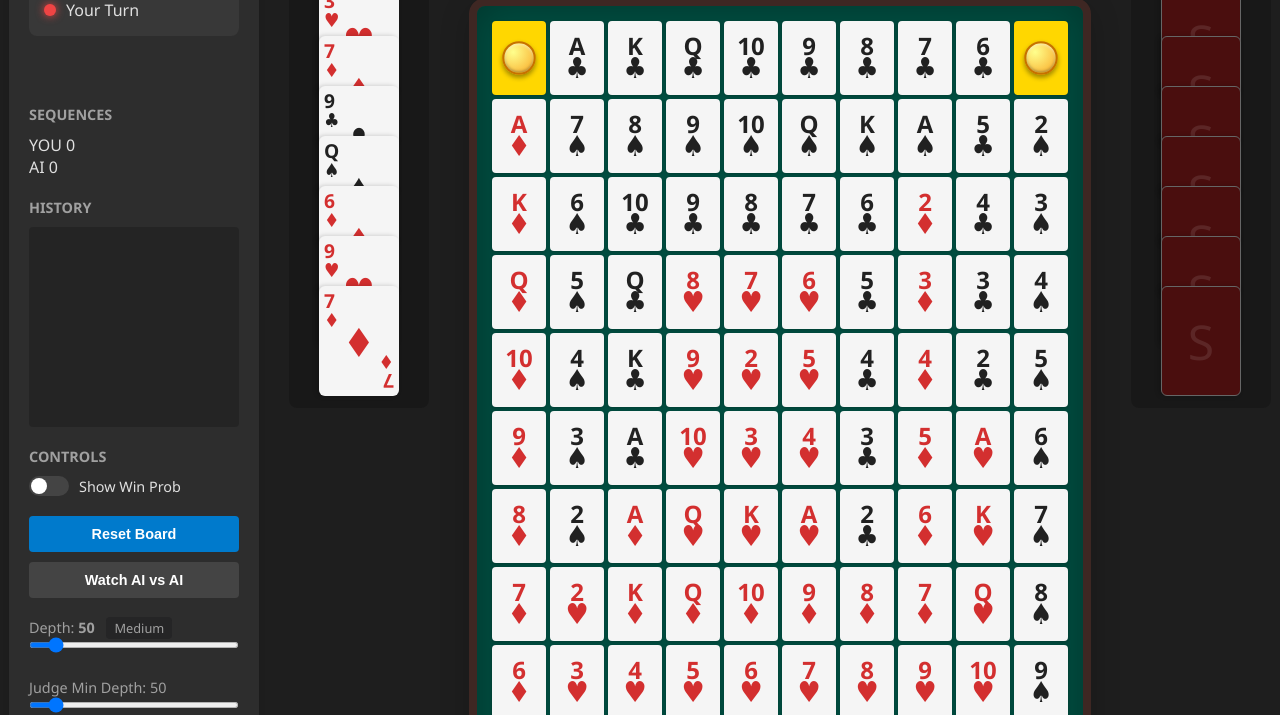
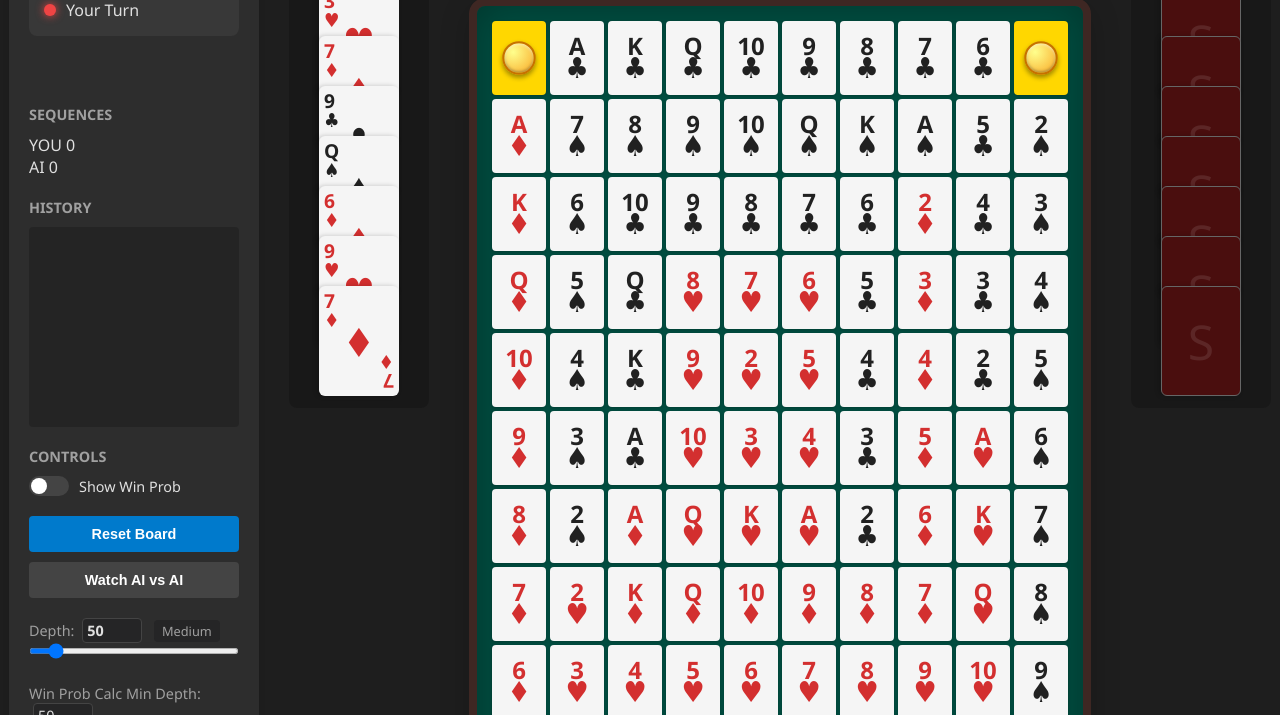
Before and after one commit to Ron12777/Sequence-AI, a plain HTML site: page web/static/index.html in a window 1280 px wide. Shown: the part 85-800 px from the top of the page. Drawn offline with Linux system fonts and the light colour scheme.

Commit message:
Updates to ui

```diff
--- a/web/static/game.js
+++ b/web/static/game.js
@@ -111,25 +111,56 @@ document.addEventListener('DOMContentLoaded', async () => {
         // Update P2 (Default)
         if (depthSlider && depthValue && difficultyLabel) {
             const val = parseInt(depthSlider.value);
-            depthValue.textContent = val;
+            depthValue.value = val;
             difficultyLabel.textContent = getDifficultyLabel(val);
         }
         // Update P1
         if (depthP1Slider && depthP1Value && difficultyLabelP1) {
             const val = parseInt(depthP1Slider.value);
-            depthP1Value.textContent = val;
+            depthP1Value.value = val;
             difficultyLabelP1.textContent = getDifficultyLabel(val);
         }
         // Update Judge
         if (judgeDepthSlider && judgeDepthValue) {
             const val = parseInt(judgeDepthSlider.value);
-            judgeDepthValue.textContent = val;
+            judgeDepthValue.value = val;
         }
     }
 
     if (depthSlider) depthSlider.addEventListener('input', updateDepthDisplay);
     if (depthP1Slider) depthP1Slider.addEventListener('input', updateDepthDisplay);
     if (judgeDepthSlider) judgeDepthSlider.addEventListener('input', updateDepthDisplay);
+
+    function handleNumericInput(inputEl, sliderEl, labelEl) {
+        if (!inputEl || !sliderEl) return;
+
+        const clamp = (val) => Math.max(1, Math.min(500, val));
+
+        inputEl.addEventListener('input', () => {
+            let val = parseInt(inputEl.value);
+            if (!isNaN(val)) {
+                // For live input, we allow partial typing but clamp for the slider
+                const clamped = clamp(val);
+                sliderEl.value = clamped;
+                if (labelEl) labelEl.textContent = getDifficultyLabel(clamped);
+            }
+        });
+
+        // Strict correction on blur
+        inputEl.addEventListener('blur', () => {
+            let val = parseInt(inputEl.value);
+            if (isNaN(val)) val = 50; // Default fallback
+            const clamped = clamp(val);
+            inputEl.value = clamped;
+            sliderEl.value = clamped;
+            if (labelEl) labelEl.textContent = getDifficultyLabel(clamped);
+        });
+    }
+
+    handleNumericInput(depthValue, depthSlider, difficultyLabel);
+    handleNumericInput(depthP1Value, depthP1Slider, difficultyLabelP1);
+    handleNumericInput(judgeDepthValue, judgeDepthSlider);
+
     updateDepthDisplay();
 
     // Setup Play Again button
@@ -961,6 +992,8 @@ function showGameOver() {
 
         gameOverText.textContent = message;
     }
+    // Ensure "Reset Board" button is restored when game ends
+    updateResetButtonState(false);
 }
 
 
--- a/web/static/index.html
+++ b/web/static/index.html
@@ -84,23 +84,25 @@
                         <button id="watchAiBtn" class="btn secondary">Watch AI vs AI</button>
                         <!-- P1 Depth (Red AI) - Hidden by default -->
                         <div id="depthP1Container" class="control-group depth-control" style="display: none;">
-                            <label for="depthP1"><span id="depthP1Title">Red Depth</span>: <span
-                                    id="depthP1Value">50</span> <span id="difficultyLabelP1"
-                                    class="difficulty-label">Medium</span></label>
+                            <label for="depthP1"><span id="depthP1Title">Red Depth</span>: <input type="number"
+                                    id="depthP1Value" class="depth-number-input" min="1" max="500" value="50"> <span
+                                    id="difficultyLabelP1" class="difficulty-label">Medium</span></label>
                             <input type="range" id="depthP1" min="1" max="500" step="1" value="50">
                         </div>
 
                         <!-- P2 Depth (Blue AI / Default AI) -->
                         <div class="control-group depth-control">
-                            <label for="depth"><span id="depthTitle">Depth</span>: <span id="depthValue">50</span> <span
-                                    id="difficultyLabel" class="difficulty-label">Medium</span></label>
+                            <label for="depth"><span id="depthTitle">Depth</span>: <input type="number" id="depthValue"
+                                    class="depth-number-input" min="1" max="500" value="50"> <span id="difficultyLabel"
+                                    class="difficulty-label">Medium</span></label>
                             <input type="range" id="depth" min="1" max="500" step="1" value="50">
                         </div>
 
                         <!-- Judge Depth (Eval Bar) -->
                         <div class="control-group depth-control">
-                            <label for="judgeDepth"><span id="judgeDepthTitle">Judge Min Depth</span>: <span
-                                    id="judgeDepthValue">50</span></label>
+                            <label for="judgeDepth"><span id="judgeDepthTitle">Win Prob Calc Min Depth</span>: <input
+                                    type="number" id="judgeDepthValue" class="depth-number-input" min="1" max="500"
+                                    value="50"></label>
                             <input type="range" id="judgeDepth" min="1" max="500" step="1" value="50">
                         </div>
                         <button id="hintBtn" class="btn secondary">Get Hint</button>
--- a/web/static/style.css
+++ b/web/static/style.css
@@ -158,6 +158,34 @@ body {
     font-size: 0.8rem;
     color: var(--text-secondary);
     margin-left: 8px;
+}
+
+.depth-number-input {
+    background: var(--bg-secondary);
+    border: 1px solid #444;
+    color: var(--text-primary);
+    width: 60px;
+    padding: 2px 4px;
+    border-radius: 4px;
+    font-size: 0.9rem;
+    font-family: inherit;
+    margin-left: 4px;
+    outline: none;
+    appearance: none;
+    -moz-appearance: textfield;
+    /* Hide arrows for Firefox */
+}
+
+/* Hide arrows for Chrome, Safari, Edge */
+.depth-number-input::-webkit-outer-spin-button,
+.depth-number-input::-webkit-inner-spin-button {
+    -webkit-appearance: none;
+    margin: 0;
+}
+
+.depth-number-input:focus {
+    border-color: var(--accent-primary);
+    background: #333;
 }
 
 .depth-control input[type="range"] {
```
Also changed, not shown: .github/workflows/deploy.yml.
